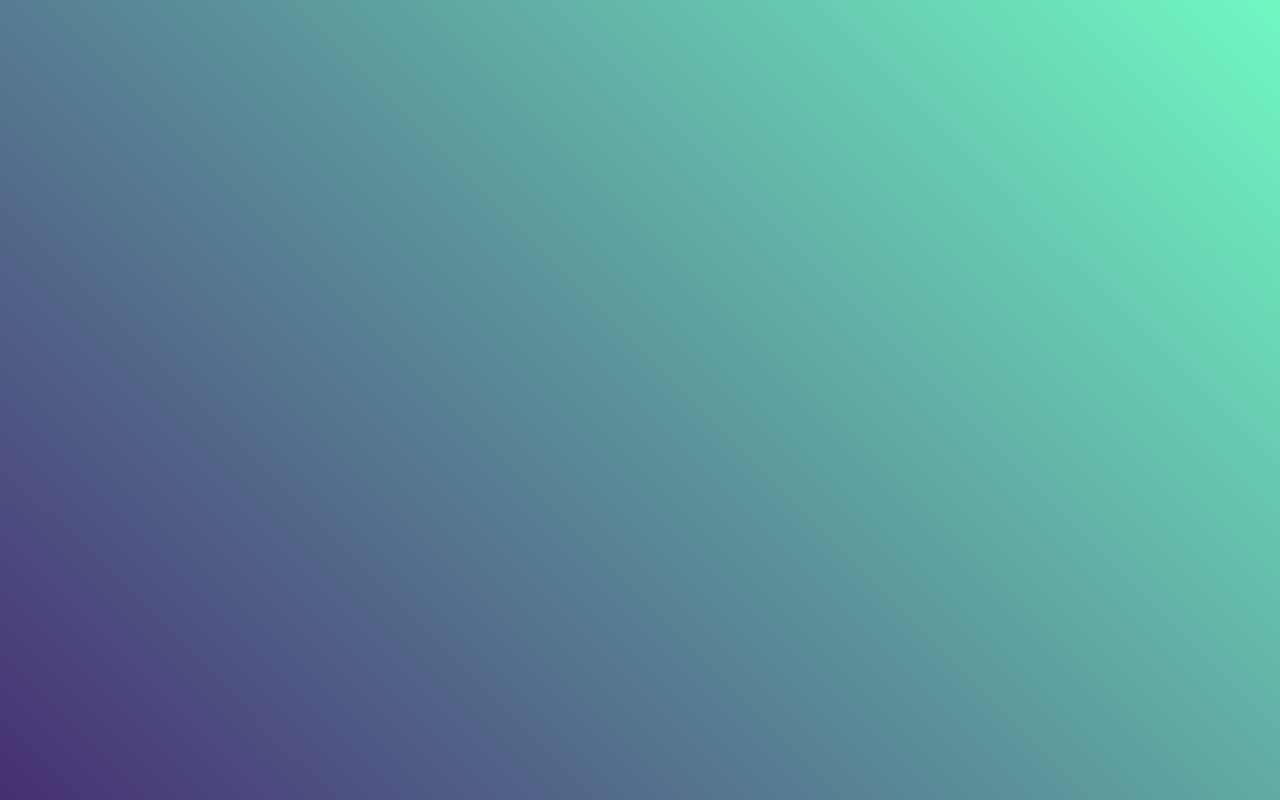
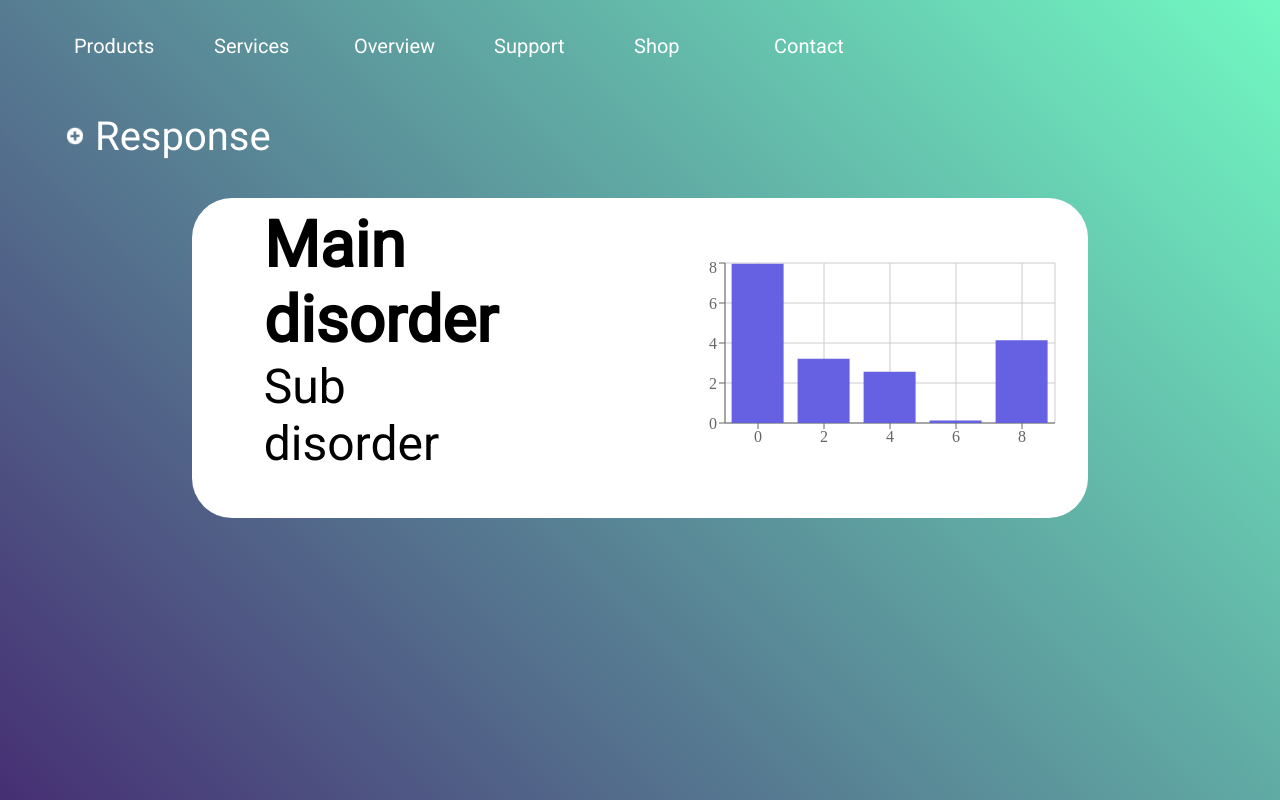
Before and after one commit to karanvishwa/healthinator, a React (Vite) app: page /seventh in a window 1280 px wide. Before the commit this address had no page. Built offline with nearby package versions, Linux system fonts and the light colour scheme.

Commit message:
page6-7-graph

```diff
--- a/package.json
+++ b/package.json
@@ -17,7 +17,8 @@
     "@fortawesome/react-fontawesome": "^3.0.2",
     "react": "^19.1.0",
     "react-dom": "^19.1.0",
-    "react-router-dom": "^7.6.2"
+    "react-router-dom": "^7.6.2",
+    "recharts": "^3.1.2"
   },
   "devDependencies": {
     "@eslint/js": "^9.25.0",
--- a/src/Routing.tsx
+++ b/src/Routing.tsx
@@ -4,6 +4,9 @@ import Page2 from './pages/Page2';
 import Page3 from './pages/Page3';
 import Page4 from './pages/Page4';
 import Page5 from './pages/Page5';
+import Page6 from './pages/Page6';
+import Page7 from './pages/Page7';
+import LiveGraph from './pages/graph';
 
 function Routing() {
     return (
@@ -13,6 +16,9 @@ function Routing() {
             <Route path="/third" element={<Page3 />} />
             <Route path="/fourth" element={<Page4 />} />
             <Route path="/fifth" element={<Page5 />} />
+            <Route path="/sixth" element={<Page6 />}/>
+            <Route path="/seventh" element={<Page7 />}/>
+            <Route path="/graph" element={<LiveGraph />}/>
         </Routes>
     );
 }
--- /dev/null
+++ b/src/pages/Page6.tsx
@@ -0,0 +1,32 @@
+import { useEffect } from "react"
+import { HeaderNavigations } from "../components/HeaderNavigations"
+import { useNavigate } from "react-router-dom";
+
+// import '../styles/Page4.css'
+function Page6() {
+
+  const navigate = useNavigate()
+
+//   useEffect(() => {
+//     setTimeout(()=>navigate("/seventh"),6000)
+//   }, []);
+
+
+  return (
+    <>
+        <div className='nav-bar'>
+            <HeaderNavigations />
+        </div>
+        <div className='one-word'>
+            <img className="rotating-icon" src="/assets/images/small_plus.svg"></img>
+            Response
+        </div>
+        <div className="rotating-center">
+            <div><img className="rotating-icon1" src="/assets/images/small_plus.svg"></img></div>
+        </div>
+
+    </>
+  )
+}
+
+export default Page6
--- /dev/null
+++ b/src/pages/Page7.tsx
@@ -0,0 +1,61 @@
+import { useEffect, useState } from "react"
+import { HeaderNavigations } from "../components/HeaderNavigations"
+import { useNavigate } from "react-router-dom";
+import type { DataPoint } from "./graph";
+import { Bar, BarChart, CartesianGrid, Line, LineChart, Tooltip, XAxis, YAxis } from "recharts";
+
+// import '../styles/Page4.css'
+function Page7() {
+
+  const navigate = useNavigate()
+
+//   useEffect(() => {
+//     setTimeout(()=>navigate("/seventh"),6000)
+//   }, []);
+    const [data, setData] = useState<DataPoint[]>([]);
+
+      useEffect(() => {
+        let x = 0;
+        const interval = setInterval(() => {
+          setData((prev) => [...prev, { time: x++, value: Math.random() * 10 }]);
+        }, 1000);
+
+        return () => clearInterval(interval);
+      }, []);
+
+  return (
+    <>
+        <div className='nav-bar'>
+            <HeaderNavigations />
+        </div>
+        <div className='one-word'>
+            <img className="rotating-icon" src="/assets/images/small_plus.svg"></img>
+            Response
+        </div>
+        <div className="m-container">
+            <div className="box1">
+            <div className="left-wraper">
+                <div className="main-d">Main disorder</div>
+                <div className="sub-d">Sub disorder</div>
+            </div>
+
+            <div className="right-wraper">
+                <BarChart className="bar-graph" width={400} height={200} data={data}>
+                      <CartesianGrid stroke="#ccc" />
+                      <XAxis dataKey="time" />
+                      <YAxis />
+                      <Tooltip />
+                      <Bar dataKey="value" fill="#6660e2ff" />
+                </BarChart>
+            </div>
+        </div>
+        </div>
+
+
+
+
+    </>
+  )
+}
+
+export default Page7
--- /dev/null
+++ b/src/pages/graph.tsx
@@ -0,0 +1,32 @@
+import { useState, useEffect } from "react";
+import { LineChart, Line, XAxis, YAxis, CartesianGrid, Tooltip } from "recharts";
+
+// Define type for each point
+export type DataPoint = {
+  time: number;
+  value: number;
+};
+
+export default function LiveGraph() {
+  // Tell React our state is an array of DataPoint
+  const [data, setData] = useState<DataPoint[]>([]);
+
+  useEffect(() => {
+    let x = 0;
+    const interval = setInterval(() => {
+      setData((prev) => [...prev, { time: x++, value: Math.random() * 10 }]);
+    }, 1000);
+
+    return () => clearInterval(interval);
+  }, []);
+
+  return (
+    <LineChart width={600} height={300} data={data}>
+      <CartesianGrid stroke="#ccc" />
+      <XAxis dataKey="time" />
+      <YAxis />
+      <Tooltip />
+      <Line type="monotone" dataKey="value" stroke="#8884d8" />
+    </LineChart>
+  );
+}
--- /dev/null
+++ b/src/styles/Page6.css
@@ -0,0 +1,18 @@
+.rotating-icon1{
+    width:100px;
+    aspect-ratio:1;
+    animation: rotate 2s linear infinite;
+}
+
+@keyframes rotate {
+  0% {transform: rotate(0deg);}
+  100% {transform: rotate(360deg);}
+}
+
+.rotating-center{
+    width: 100%;
+    height: 60%;
+    display: flex;
+    align-items: center;
+    justify-content: center;
+}
--- /dev/null
+++ b/src/styles/Page7.css
@@ -0,0 +1,57 @@
+.m-container{
+    width:100%;
+    display: flex;
+    justify-content: center;
+}
+
+.box1{
+    margin-top: 2%;
+    height: 20em;
+    border-radius: 40px;
+    background-color: white;
+    display: flex;
+    flex-direction: row;
+    gap:100px;
+    width:70%;
+
+}
+.left-wraper{
+    width:30%;
+    padding-left: 8%;
+
+}
+.main-d{
+    height: 50%;
+    display: flex;
+    align-items: end;
+    width:100%;
+    font-size: 4rem;
+    font-family: 'Roboto','San-serif';
+    font-weight: bold;
+}
+.sub-d{
+     height:20%;
+     width:100%;
+     font-size: 3em;
+    font-family: 'Roboto','San-serif';
+
+}
+.right-wraper{
+    flex-grow: 1;
+    display: flex;
+    justify-content: center;
+    align-items: center;
+}
+.bar-graph{
+    width: 70%;
+    height: 60%;
+}
+svg:focus {
+    border: none;
+    outline: none;
+}
+.bar-graph:focus .bar-graph:hover .bar-graph:focus-visible{
+    outline: none;
+    border: none;
+
+}
--- a/src/styles/styles.tsx
+++ b/src/styles/styles.tsx
@@ -3,3 +3,5 @@ import "./Page2.css"
 import "./Page3.css"
 import "./Page4.css"
 import "./Page5.css"
+import "./Page6.css"
+import "./Page7.css"
```
Also changed, not shown: 1 other file (tests, documents, lock files or other folders).
